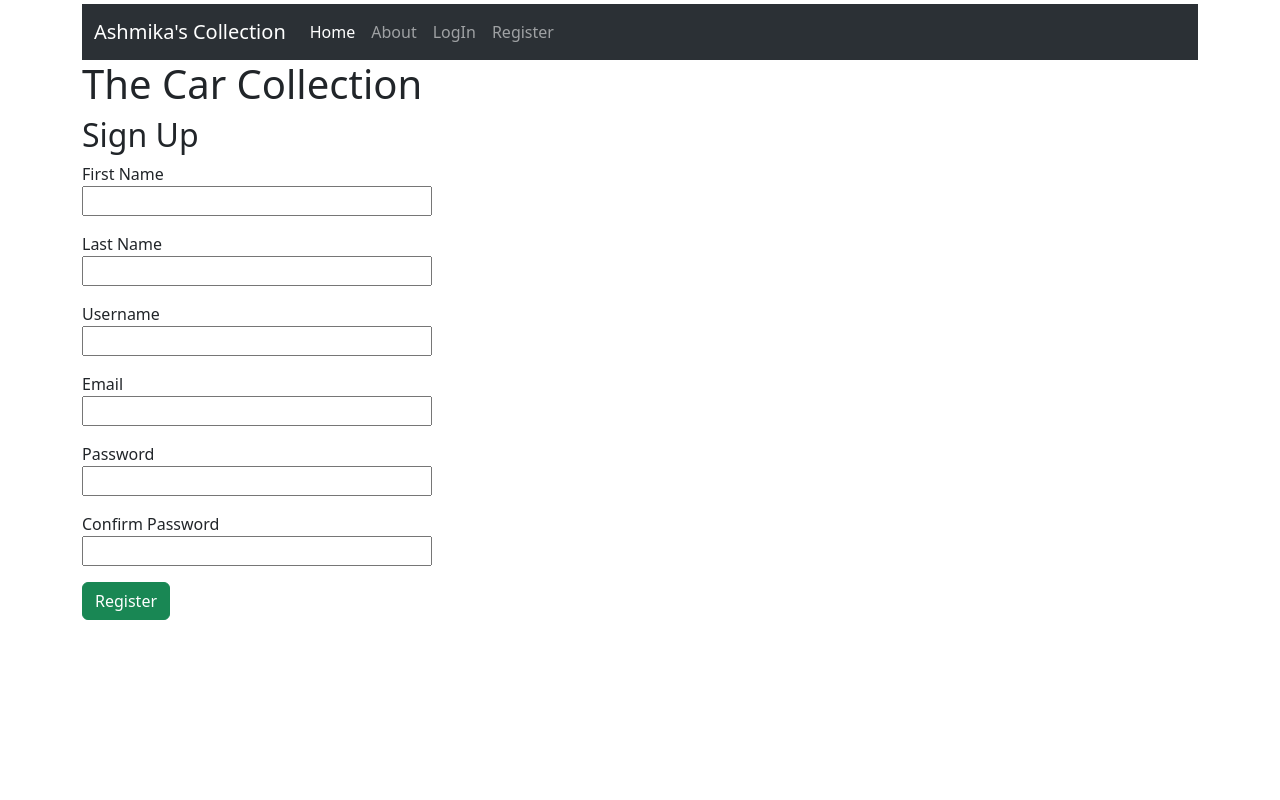
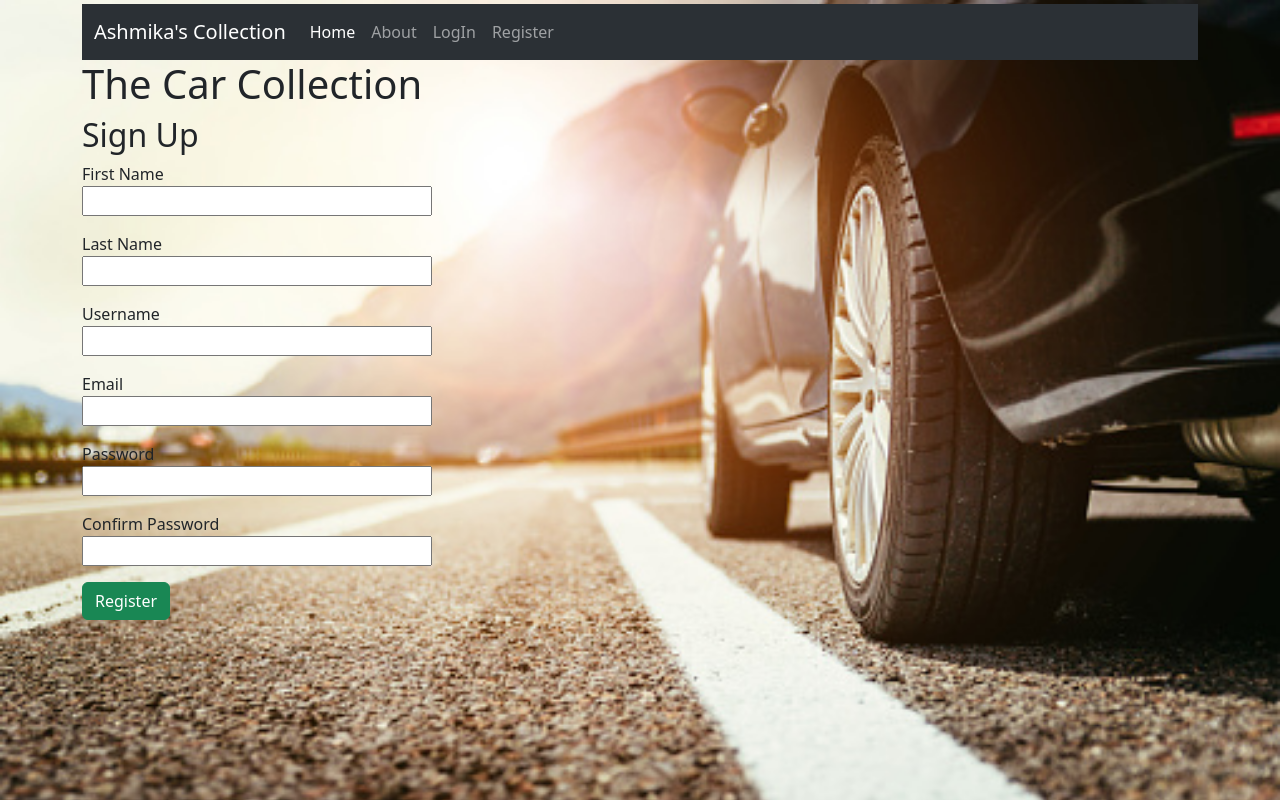
Before and after one commit to FnuAshmika/W6D1-flask, a Flask app: page /auth/register in a window 1280 px wide. Run offline with Flask 3, Linux system fonts and the light colour scheme.

Commit message:
minor changes day4

```diff
--- /dev/null
+++ b/app/static/css/style.css
@@ -0,0 +1,6 @@
+
+body {
+  background-image: url("/static/images/car4.jpeg");
+  background-size: cover;
+  background-repeat: no-repeat;
+}
--- a/app/templates/base.jinja
+++ b/app/templates/base.jinja
@@ -9,6 +9,7 @@
     {% else %}
     <title>Welcome to The Car Collection</title>
     {% endif %}
+    <link rel="stylesheet" href="/static/css/style.css">
     <link href="https://cdn.jsdelivr.net/npm/bootstrap@5.3.0-alpha1/dist/css/bootstrap.min.css" rel="stylesheet" integrity="sha384-GLhlTQ8iRABdZLl6O3oVMWSktQOp6b7In1Zl3/Jr59b6EGGoI1aFkw7cmDA6j6gD" crossorigin="anonymous">
     <script src="https://cdn.jsdelivr.net/npm/bootstrap@5.3.0-alpha1/dist/js/bootstrap.bundle.min.js" integrity="sha384-w76AqPfDkMBDXo30jS1Sgez6pr3x5MlQ1ZAGC+nuZB+EYdgRZgiwxhTBTkF7CXvN" crossorigin="anonymous"></script>
 </head>
--- a/app/templates/navbar.jinja
+++ b/app/templates/navbar.jinja
@@ -11,7 +11,7 @@
         <a class="nav-link" href="{{ url_for('main.about') }}">About</a>
         {% if current_user.is_active %}
         {# <a class="nav-link" href="{{ url_for('social.blog') }}">Blog</a> #}
-        <a class="nav-link" href="{{ url_for('social.user', username=current_user.username )}}">Profile</a>
+        <a class="nav-link" href="{{ url_for('social.user', username=current_user.username )}}">Your Cars</a>
         <a class="nav-link" href="{{ url_for('social.cars') }}">Post A Cars!</a>
         <a class="nav-link" href="{{ url_for('auth.sign_out') }}">SignOut</a>
         {% else %}
```
Also changed, not shown: app/static/images/car4.jpeg (added).
